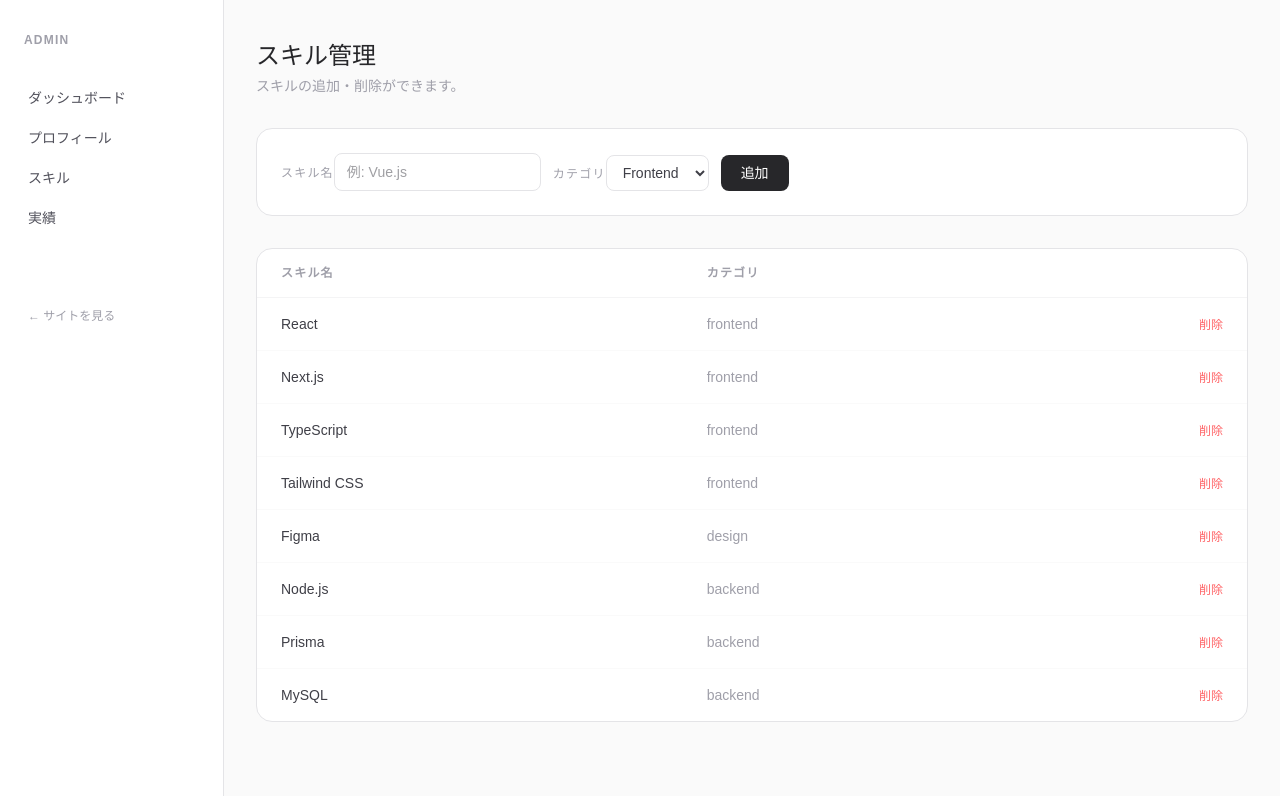
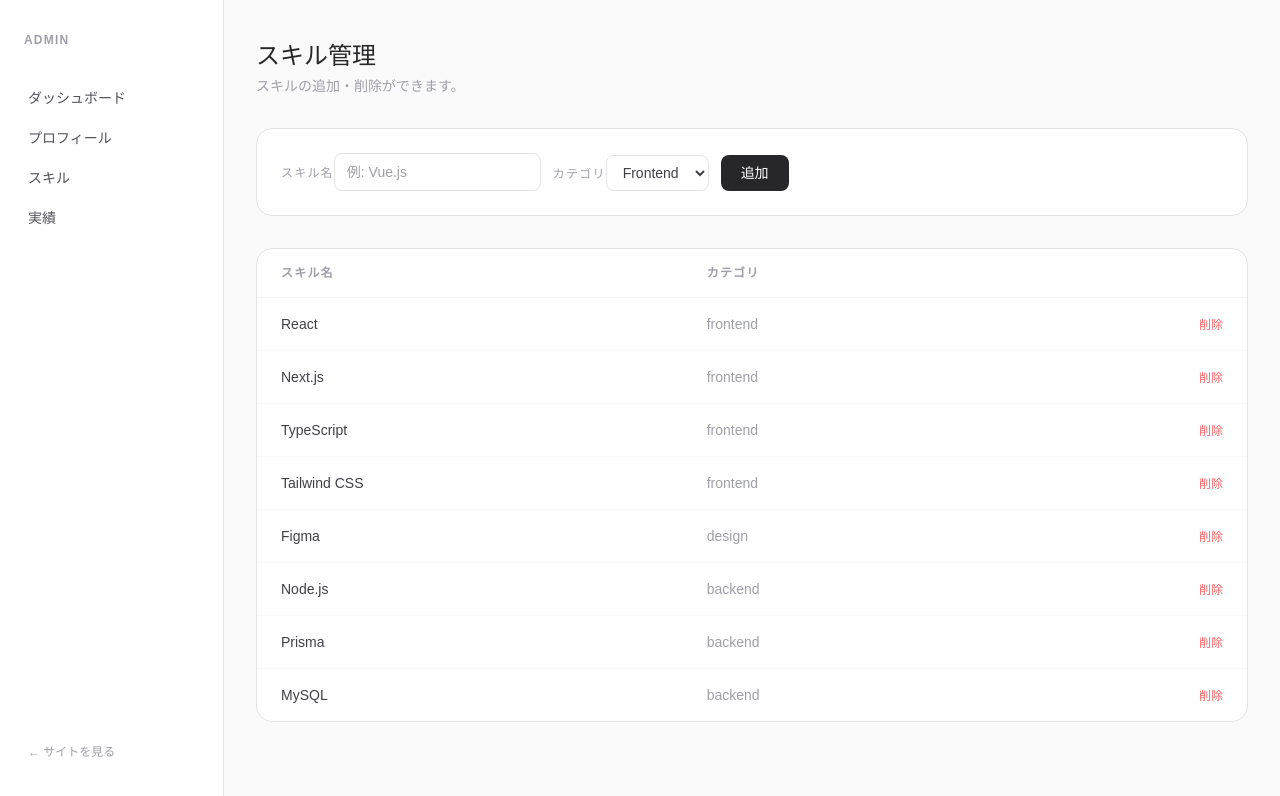
Before and after one commit to mika-t67/mika_section6_5, a Next.js app in the folder frontend/: page /admin/skills in a window 1280 px wide. Shown: the top 796 px of the page. Built offline with nearby package versions, Linux system fonts and the light colour scheme.

Commit message:
fix: 管理画面サイドバーのレイアウト修正 (mt-auto対応)

```diff
--- a/frontend/src/app/(admin)/layout.tsx
+++ b/frontend/src/app/(admin)/layout.tsx
@@ -11,7 +11,7 @@ export default function AdminLayout({ children }: { children: React.ReactNode })
   return (
     <div className="flex min-h-screen bg-zinc-50 text-zinc-800">
       {/* サイドバー */}
-      <aside className="w-56 shrink-0 border-r border-zinc-200 bg-white px-4 py-8">
+      <aside className="flex w-56 shrink-0 flex-col border-r border-zinc-200 bg-white px-4 py-8">
         <p className="mb-8 px-2 text-xs font-semibold tracking-widest text-zinc-400 uppercase">
           Admin
         </p>
```
